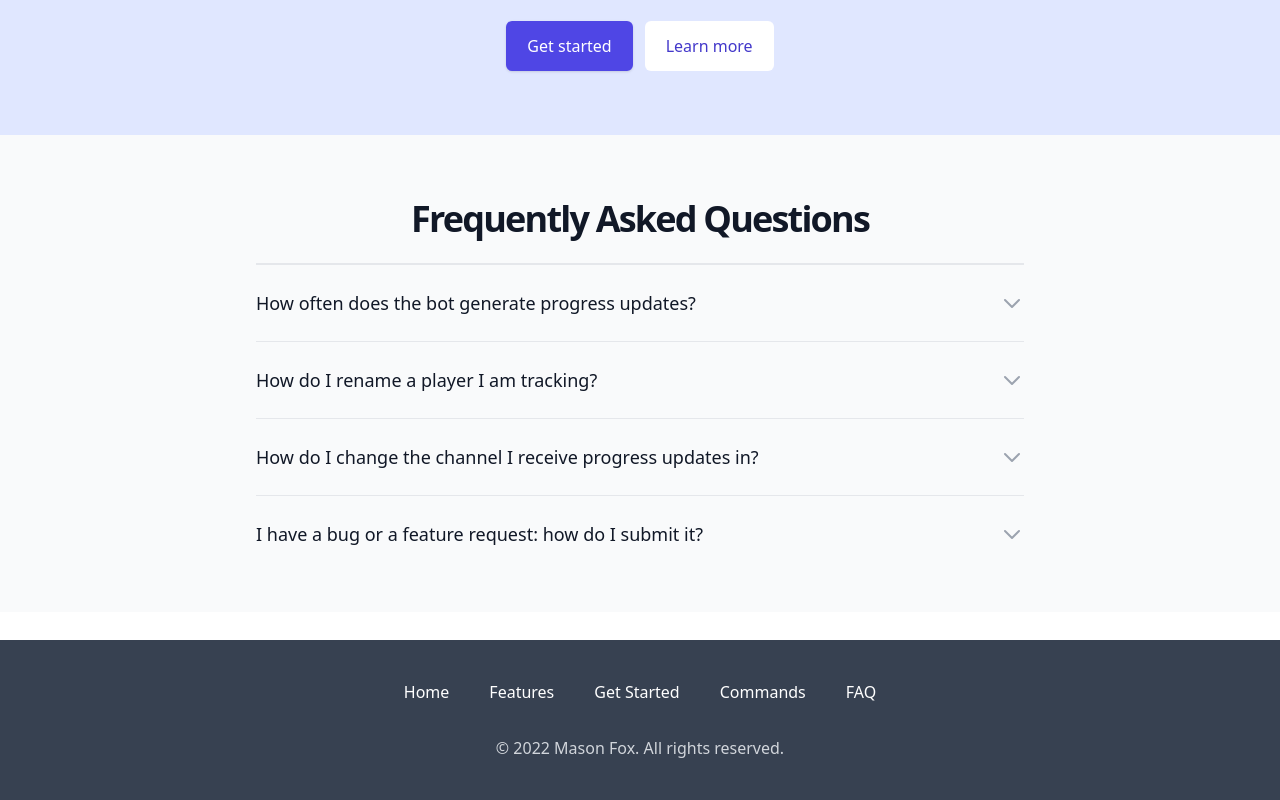
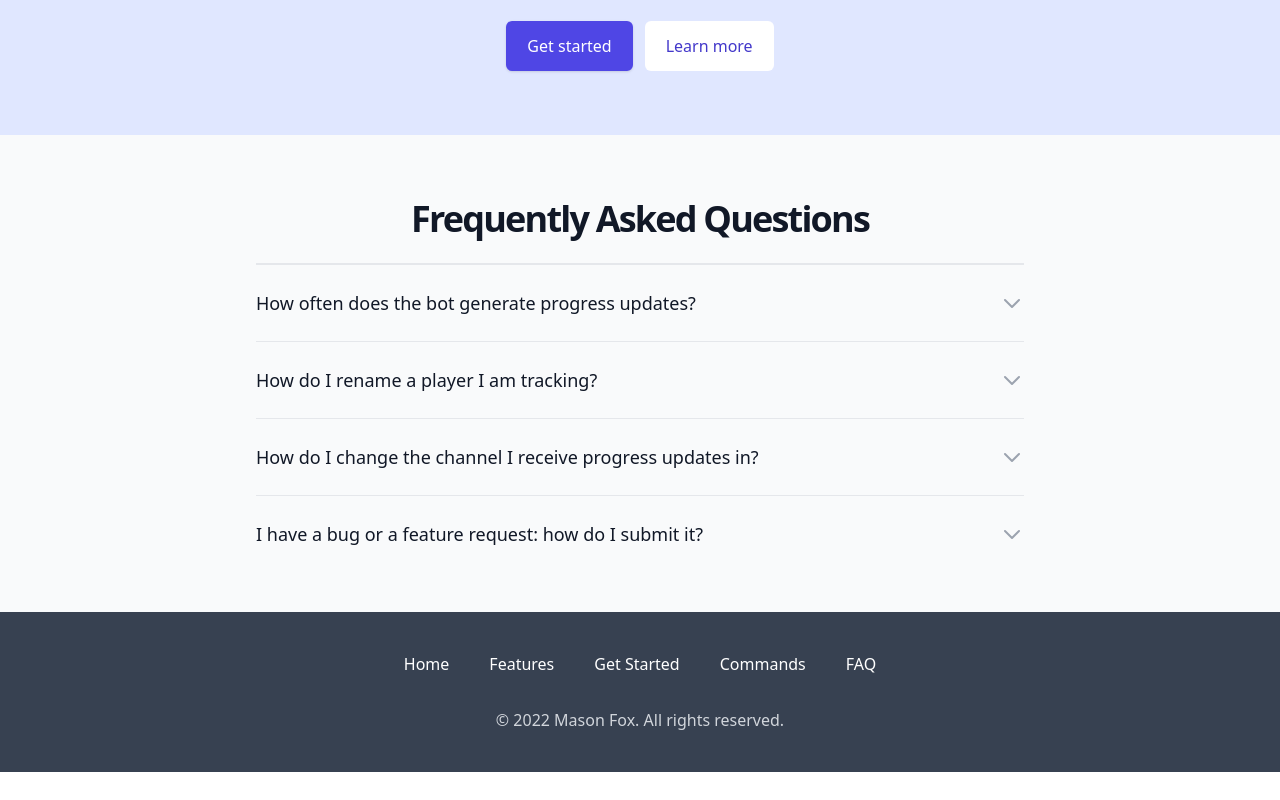
Before and after one commit to masonfox/osrs-discord-bot-site, a Next.js app: page / in a window 1280 px wide. Shown: the part 5069-5869 px from the top of the page. After the commit the page ends 5841 px from the top, so only its background shows below. Built offline with nearby package versions, Linux system fonts and the light colour scheme.

Commit message:
remove unnecessary footer margin

```diff
--- a/src/components/footer.js
+++ b/src/components/footer.js
@@ -1,7 +1,7 @@
 import Link from "next/link";
 
 const Footer = ({ navigation }) => (
-  <footer className="bg-gray-700 mt-7">
+  <footer className="bg-gray-700">
     <div className="max-w-7xl mx-auto py-10 px-4 overflow-hidden sm:px-6 lg:px-8">
       <nav
         className="-mx-5 -my-2 flex flex-wrap justify-center"
```
